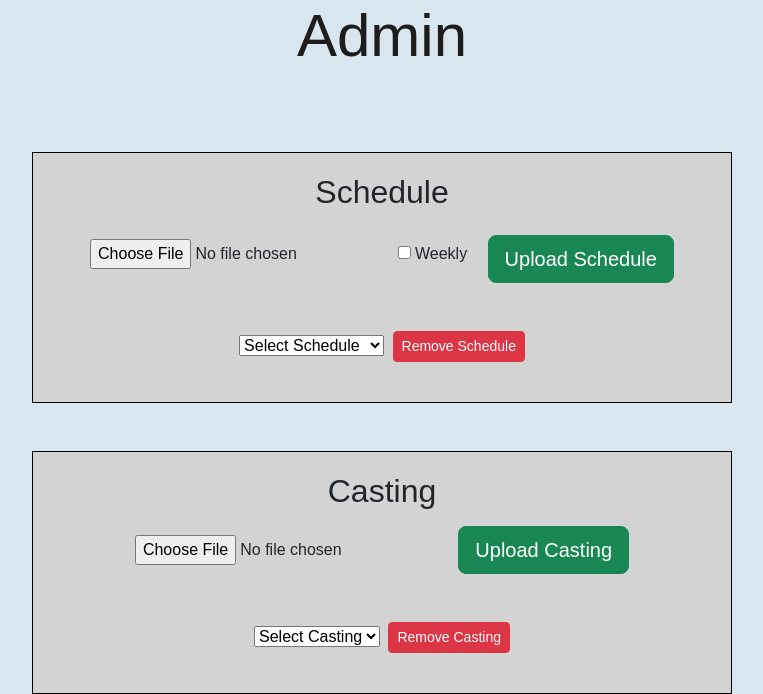
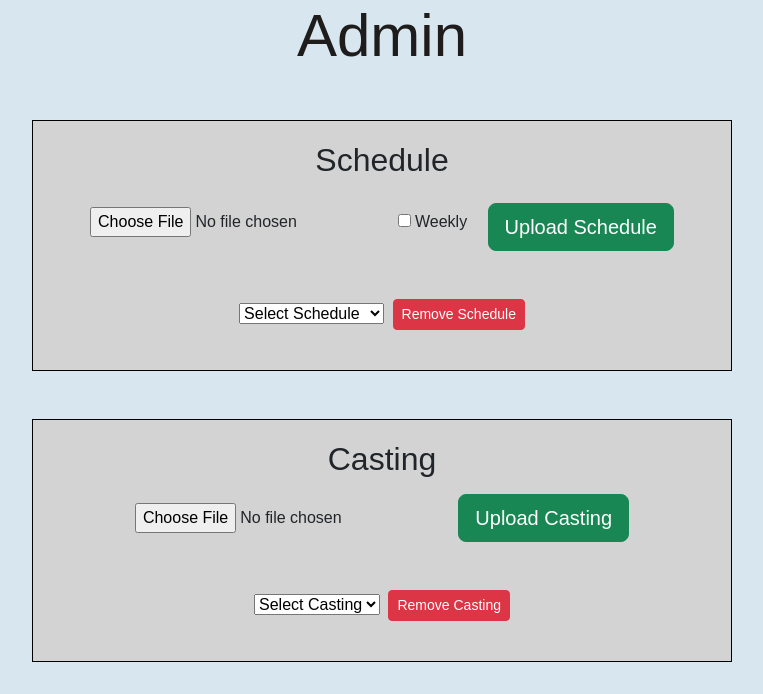
Before and after one commit to luza78/cs50x_project_2023, a Flask app: template templates/admin.html in a window 1280 px wide. Shown: the part 149-843 px from the top of the page, without its empty margins (258-1021 px from the left). After the commit the page ends 811 px from the top, so only its background shows below. Run offline with Flask 3, Linux system fonts and the light colour scheme; the template is opened without the code that fills it: most values are stand-ins (such as "Sample title", 1, 10 or a date in 2020).

Commit message:
final touches

```diff
--- a/app.py
+++ b/app.py
@@ -234,10 +234,10 @@ def uploadschedule():
                     flash(f"Upload of '{file_name}' succesful", "green")
                     return redirect("/admin")
 
-        # If file variable is empty
-        else:
-            flash("Upload error", "error")
-            return redirect("/admin")
+    # If file variable is empty
+    else:
+        flash("Select a file", "error")
+        return redirect("/admin")
 
    # If filename already exists
     flash("File with that name already exists", "error")
@@ -258,7 +258,7 @@ def removeschedule():
         return redirect("/admin")
 
     else:
-        flash("An error occurred while removing a schedule", "error")
+        flash("No file selected, no changes made", "error")
         return redirect("/admin")
 
 
@@ -290,6 +290,9 @@ def uploadcasting():
         else:
             flash("Data error", "error")
             return redirect("/admin")
+    else:
+        flash("Select a file", "error")
+        return redirect("/admin")
 
 # Removes casting file entry from db
 @app.route("/removecasting", methods=["POST"])
--- a/helpers.py
+++ b/helpers.py
@@ -103,7 +103,7 @@ def admin_reset_user_password(email):
     hash = ""
 
     # Resets User hash in DB allowing them to register again
-    sql = "UPDATE users SET hash = ? WHERE email = ?;"
+    sql = "UPDATE users SET hash = ?, name = '~ User not registered ~' WHERE email = ?;"
     update = (hash, email)
     cur.execute(sql, update)
 
--- a/static/styles.css
+++ b/static/styles.css
@@ -29,7 +29,7 @@ h1 {
     margin-left: auto;
     margin-right: auto;
     padding: 80px;
-    top: 120px;
+    top: 80px;
     border-color: black;
     border-style: solid;
     border-width: 1px;
--- a/templates/admin.html
+++ b/templates/admin.html
@@ -7,14 +7,14 @@ Project admin page
 {% block body %}
 
 <h1 class="title">Admin</h1> <br>
-<div class="contain-fluid position-relative mb-5">
+<div class="contain-fluid position-relative">
     <div class="smallbox2">
         {% for category, message in get_flashed_messages(with_categories=True) %}
         <h5 class="alert-{{category}} top-50 start-50 translate-middle">{{ message }}</h5>
         {% endfor %}
     </div>
 </div>
-<div class="adminpanel text-center mt-5">
+<div class="adminpanel text-center mt-3">
     <h2 class="mb-3">Schedule</h2>
     <form action="/uploadschedule" method="post" enctype="multipart/form-data">
         <input name="schedulefile" type="file">
--- a/templates/register.html
+++ b/templates/register.html
@@ -12,6 +12,8 @@ Intranet Register
   <div class="row position-relative">
     <div class="col-5">
     </div>
+
+    <!-- Middle column-->
     <div class="col-2 text-center mt-3">
       {% for category, message in get_flashed_messages(with_categories=True) %}
       <h5 class="alert-{{category}}" style="right: 0; left: 0; top: 0;">{{ message }}</h5>
@@ -24,6 +26,7 @@ Intranet Register
         <button class="btn btn-success" type="submit">Register Now</button>
       </form>
     </div>
+
     <div class="col-5">
     </div>
   </div>
```
Also changed, not shown: templates/index.html (+4 -3 lines), templates/login.html (+3 -5 lines), intranet.db, readme.md, 3 other files.
